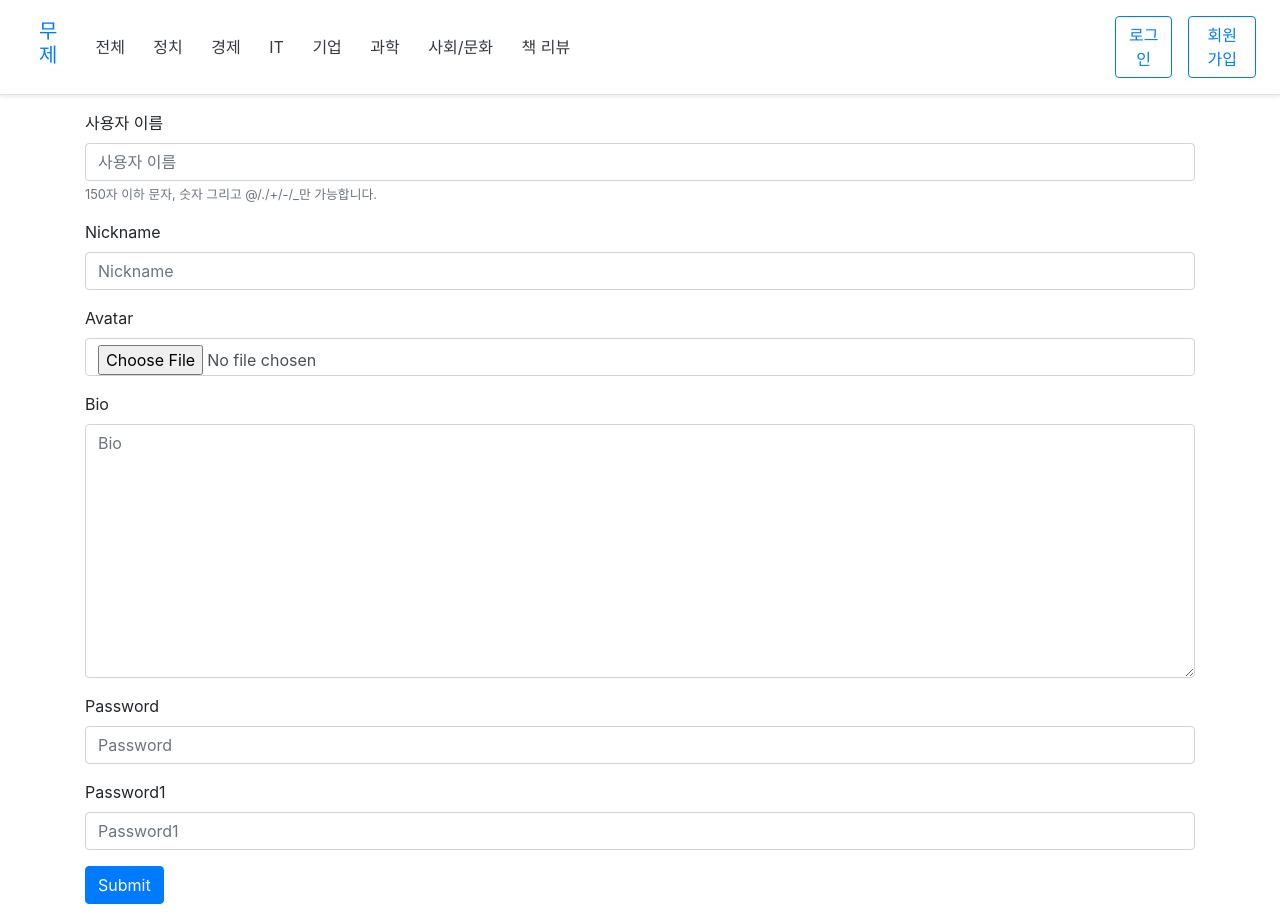
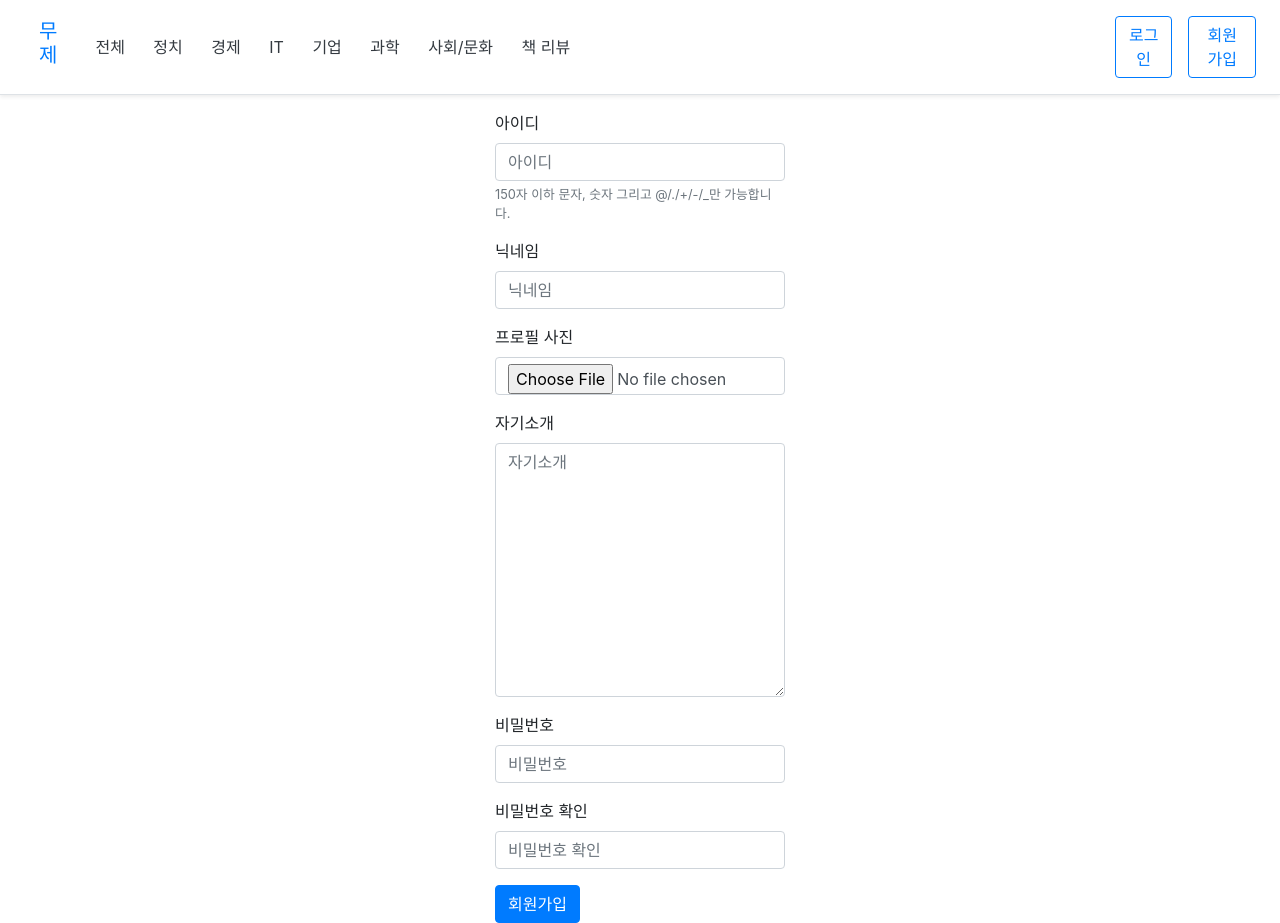
Before and after one commit to brave-jang/first_website, a Django app: page /accounts/signup/ in a window 1280 px wide. Run offline with Django 3.2, Linux system fonts and the light colour scheme; some libraries are stand-ins or nearby versions.

Commit message:
회원가입 페이지 수정

```diff
--- a/accounts/forms.py
+++ b/accounts/forms.py
@@ -1,4 +1,6 @@
 from django import forms
+from django.forms import widgets
+from django.utils.translation import gettext, gettext_lazy as _
 from . import models
 
 
@@ -21,14 +23,28 @@ class LoginForm(forms.Form):
 
 
 class SignupForm(forms.ModelForm):
+    password = forms.CharField(
+        label=_("비밀번호"),
+        widget=forms.PasswordInput(attrs={"placeholder": "비밀번호"}))
+    password1 = forms.CharField(
+        label=_("비밀번호 확인"),
+        widget=forms.PasswordInput(attrs={"placeholder": "비밀번호 확인"}))
+
     class Meta:
         model = models.User
         fields = (
             "username", "nickname", "avatar", "bio"
         )
-
-    password = forms.CharField(widget=forms.PasswordInput)
-    password1 = forms.CharField(widget=forms.PasswordInput)
+        widgets = {
+            "bio" : widgets.Textarea(),
+        }
+        labels = {
+            'username' : '아이디',
+            'nickname' : '닉네임',
+            'avatar' : '프로필 사진',
+            'bio' : '자기소개',
+            'password' : '비밀번호'
+        }
 
 
     def clean_username(self):
--- a/accounts/models.py
+++ b/accounts/models.py
@@ -4,9 +4,9 @@ from django.db import models
 
 
 class User(AbstractUser):
-    avatar = models.ImageField(blank=True, upload_to="accounts/%Y/%m")
+    avatar = models.ImageField(upload_to="accounts/%Y/%m", default='accounts/base_user.png')
     nickname = models.CharField(unique=True, max_length=10)
-    bio = models.TextField(blank=True, max_length=255)
+    bio = models.CharField(blank=True, max_length=255)
 
     def get_absolute_url(self):
         return reverse("accounts:profile", kwargs={"pk": self.pk})
--- a/templates/accounts/signup.html
+++ b/templates/accounts/signup.html
@@ -6,13 +6,13 @@
 {% endblock %}
 
 {% block content %}
-<div class="container">
+<div class="container w-25">
     <form action="" method="POST" enctype="multipart/form-data">
         {% csrf_token %}
         {% bootstrap_form form %}
         {% buttons %}
         <button type="submit" class="btn btn-primary">
-            {{ submit_label|default:"Submit" }}
+            {{ submit_label|default:"회원가입" }}
         </button>
         {% endbuttons %}
     </form>
```
Also changed, not shown: accounts/migrations/0005_auto_20210304_1417.py (added), accounts/migrations/0006_auto_20210304_1418.py (added), accounts/migrations/0007_auto_20210304_1420.py (added), db.sqlite3, media/accounts/base_user.png (added).
